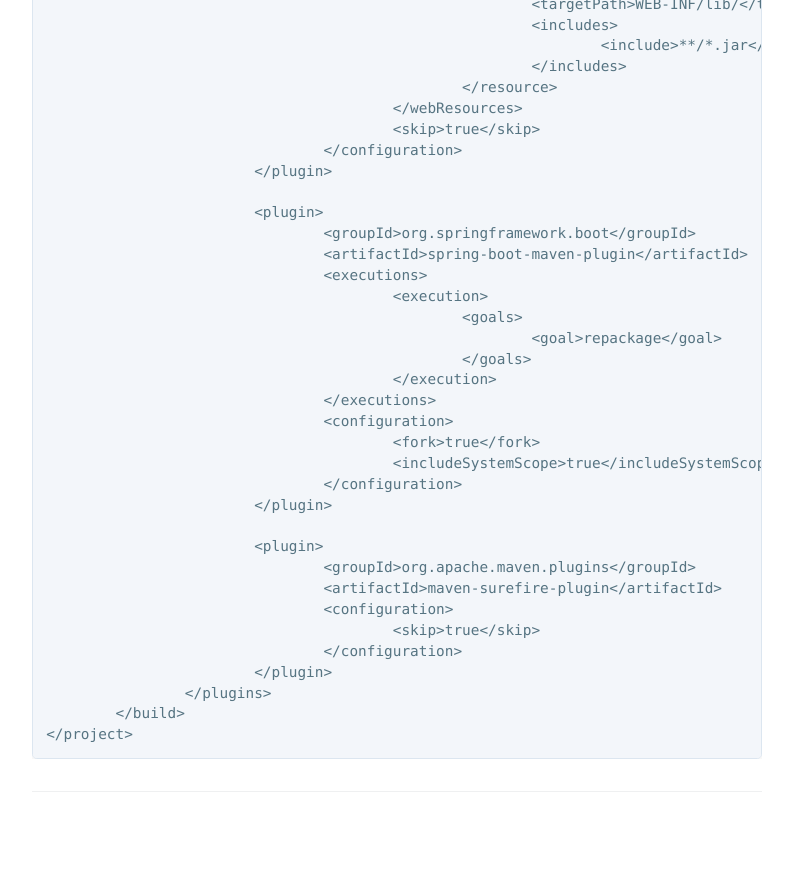
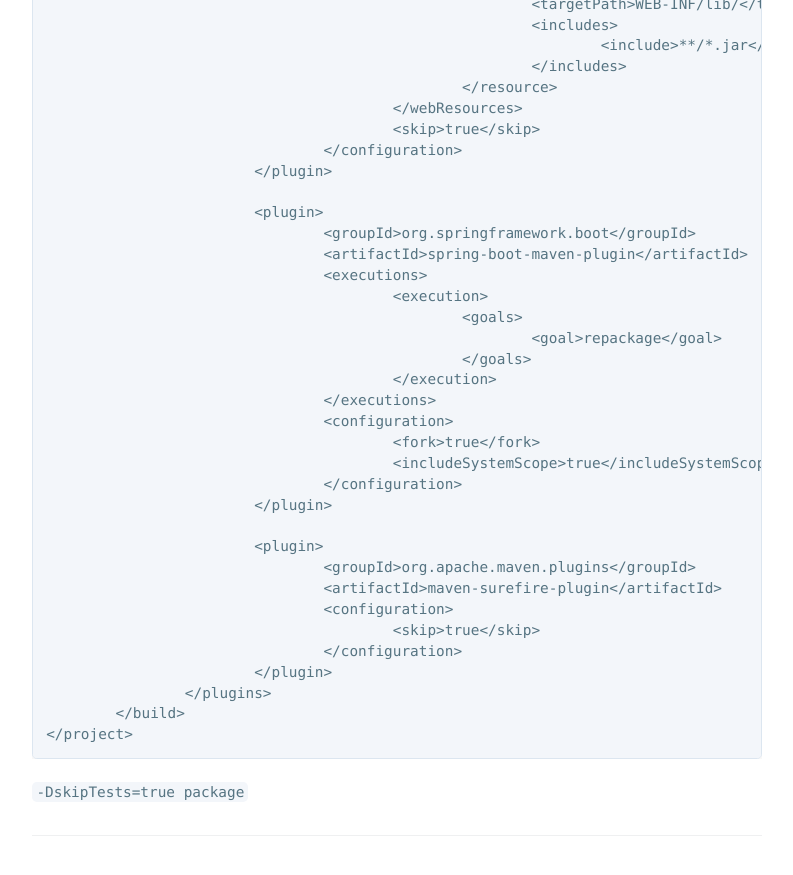
Before and after one commit to ojer/ojer.github.io, a Jekyll site: the page built from page/apache/maven.md, in a window 1280 px wide and 900 px high, scrolled down 1734 px. Shown: the top 875 px of the window, without its empty margins (422-1215 px from the left). Built offline with Jekyll 4.4.1, drawn with Linux system fonts in a browser that asks for light colours; our own code applies the rules of GitHub Pages for plain Markdown files.

Commit message:
'update'

````diff
--- a/page/apache/maven.md
+++ b/page/apache/maven.md
@@ -99,3 +99,5 @@
 	</build>
 </project>
 ```
+
+`-DskipTests=true package`
````
